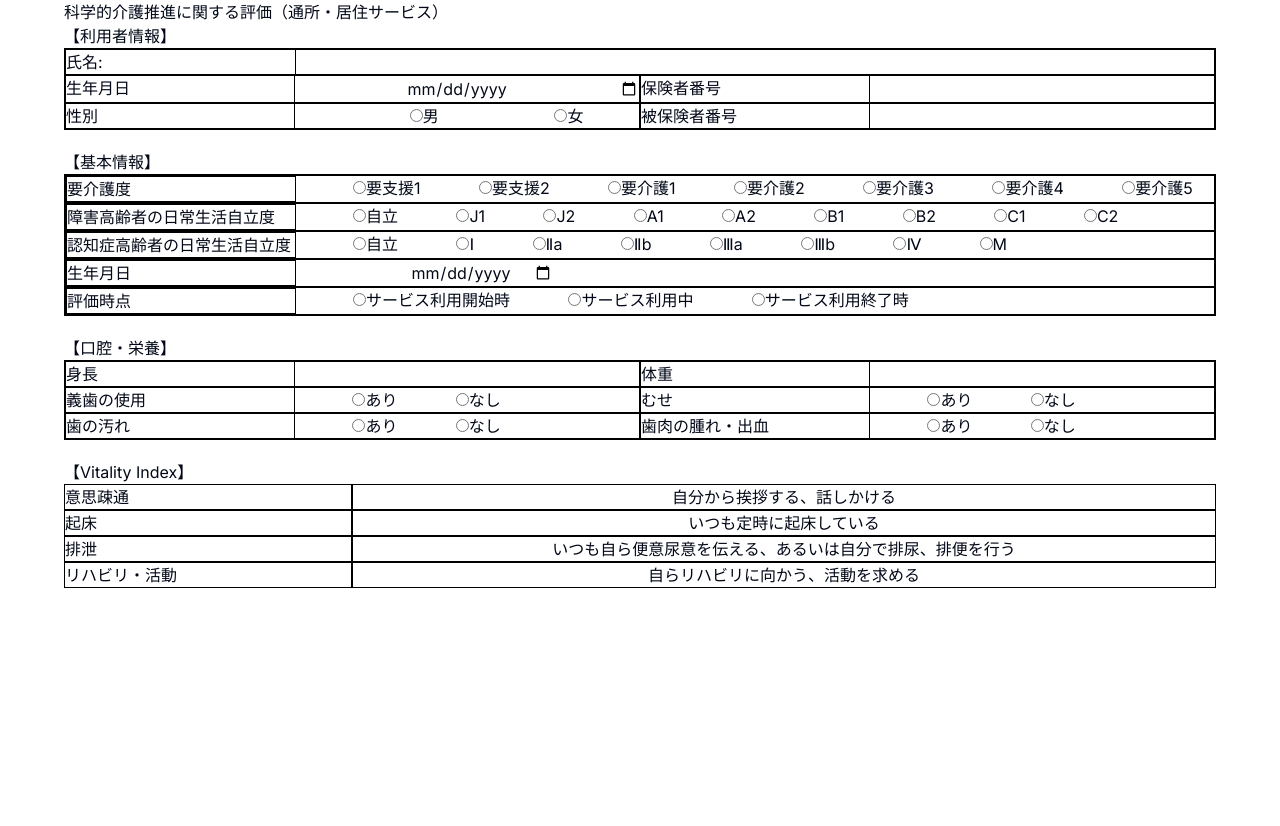
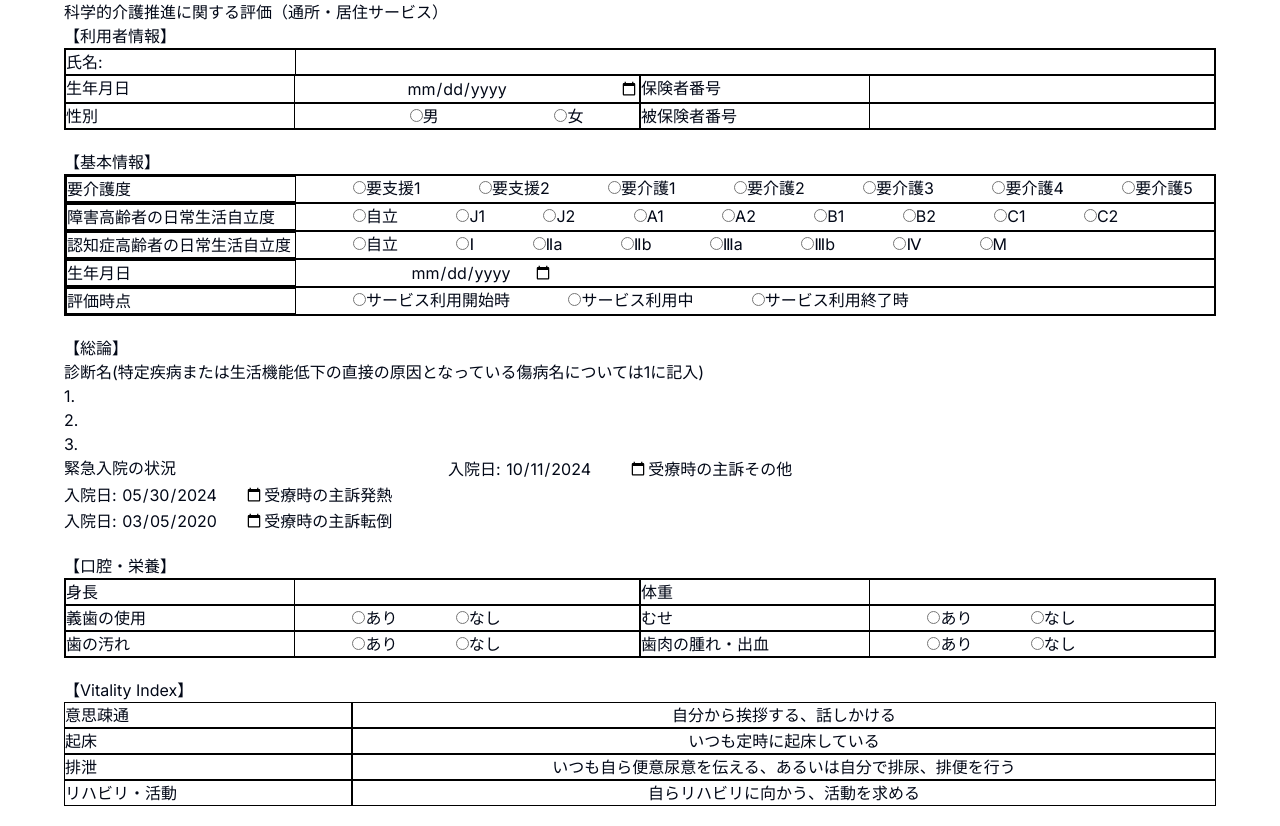
Before and after one commit to brainvader/life-2024, a Next.js app: page / in a window 1280 px wide. Before the commit the page ends 800 px from the top, so only its background shows below. Built offline with nearby package versions, Linux system fonts and the light colour scheme.

Commit message:
feat: Add general info component

```diff
--- a/app/page.tsx
+++ b/app/page.tsx
@@ -3,6 +3,7 @@ import styles from '../styles/page.module.css'
 import BasicInfo from '@/components/basic-info';
 import OralNutritionInfo from '@/components/oral-nutrition-info';
 import VitalityIndex from '@/components/vitality-index';
+import General from '@/components/general';
 
 export default function Home() {
   return (
@@ -19,6 +20,11 @@ export default function Home() {
       </section>
 
       <section className={styles.section}>
+        <h2>【総論】</h2>
+        <General />
+      </section>
+
+      <section className={styles.section}>
         <h2>【口腔・栄養】</h2>
         <OralNutritionInfo />
       </section>
--- /dev/null
+++ b/components/general.tsx
@@ -0,0 +1,54 @@
+'use client'
+
+import { Hospitalizations } from "@/lib/definitions";
+import { UserContext } from "@/lib/state/user-provider"
+import { ChangeEvent, useContext } from "react";
+
+export default function General() {
+    const { user, setUser } = useContext(UserContext);
+
+    function onChange(event: ChangeEvent<HTMLInputElement>, i: number) {
+        const newValue = event.target.value;
+        const preDiagnosis = user.diagnosis;
+        const newDiagnosis = preDiagnosis.map((d, j) => {
+            if (j === i) {
+                return newValue;
+            }
+            return d;
+        })
+
+        setUser({
+            ...user,
+            diagnosis: newDiagnosis
+        })
+    }
+
+    return (
+        <div className="grid grid-cols-3">
+            <p className="col-span-3">
+                診断名(特定疾病または生活機能低下の直接の原因となっている傷病名については1に記入)
+            </p>
+            {user.diagnosis.map((d, i) => {
+                return (
+                    <p key={i} className="col-span-3 w-full">
+                        <label >{i + 1}.
+                            <input type="text" value={d} onChange={(event) => { onChange(event, i) }} />
+                        </label>
+                    </p>)
+            })}
+
+            <p className="col-span-1">緊急入院の状況</p>
+            {user.hospitalizations.map((h, i) => {
+                const { start: { yyyy, mm, dd }, complaints
+                }: Hospitalizations = h;
+                return (
+                    <p key={i} className="col-span-2">
+                        <label>入院日: <input type="date" value={`${yyyy}-${mm}-${dd}`} /></label>
+                        <label>受療時の主訴<input type="text" value={complaints} /></label>
+                    </p>
+                )
+            })}
+
+        </div>
+    )
+}
```
